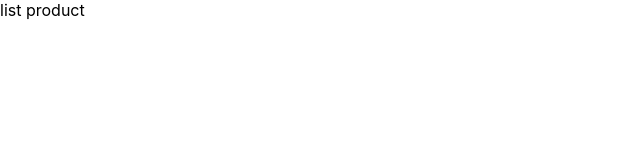
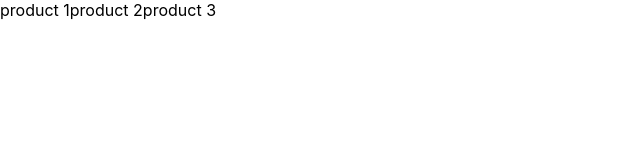
Before and after one commit to khangle2307/nextjs-demo, a Next.js app: page /products in a window 1280 px wide. Shown: the top 160 px of the page, without its empty margins (0-640 px from the left). Built offline with nearby package versions, Linux system fonts and the light colour scheme.

Commit message:
Link navigation

```diff
--- a/pages/products/index.tsx
+++ b/pages/products/index.tsx
@@ -1,14 +1,23 @@
 import Head from "next/head";
+import Link from "next/link";
 import React from "react";
 
-const ListProduct : React.FC = () => {
+const ListProduct: React.FC = () => {
   return (
     <div>
       <Head>
         <title>List product</title>
       </Head>
       <div>
-        list product
+        <Link href={"/products/1"}>
+          product 1
+        </Link>
+        <Link href={"/products/2"}>
+          product 2
+        </Link>
+        <Link href={"/products/3"}>
+          product 3
+        </Link>
       </div>
     </div>
   );
```
Also changed, not shown: pages/product.tsx (deleted, +0 -11 lines), pages/products/[id].tsx (+7 -1 lines).
